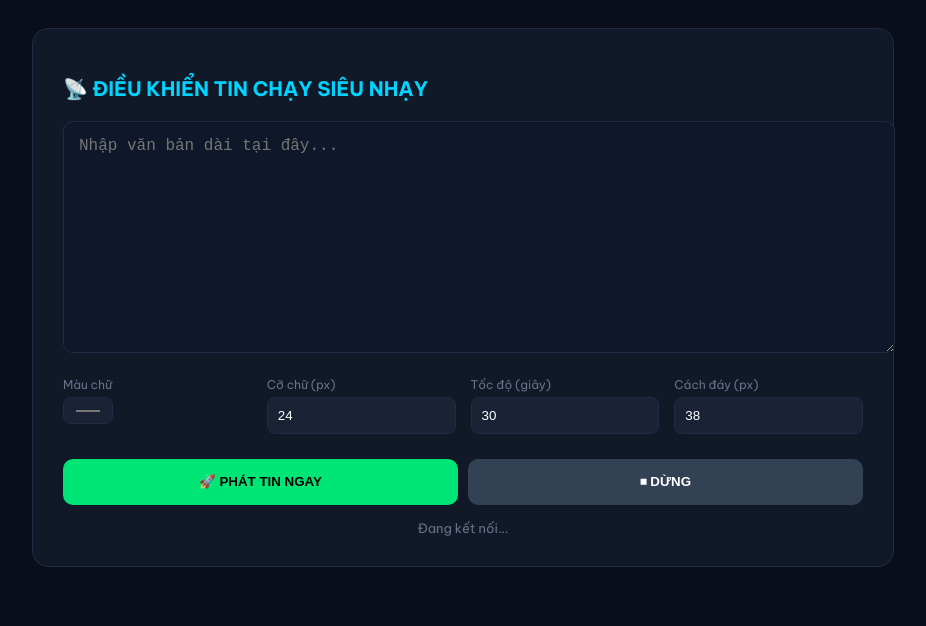
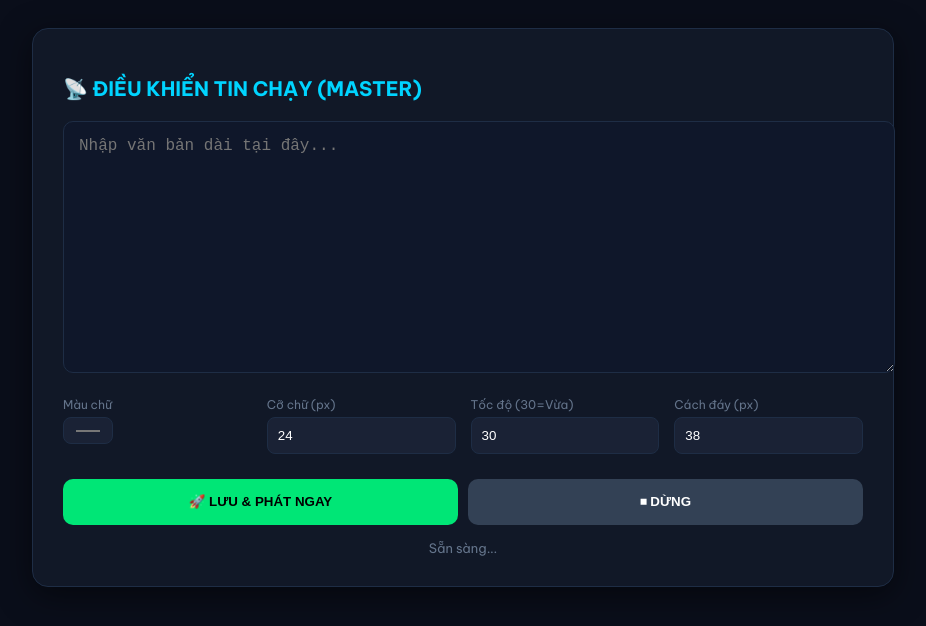
Before and after one commit to congtyideco/chaychu, a plain HTML site: page index.html in a window 1280 px wide. Shown: the whole page, without its empty margins (177-1103 px from the left). Drawn offline with Linux system fonts and the light colour scheme.

Commit message:
Update index.html

```diff
--- a/index.html
+++ b/index.html
@@ -2,14 +2,14 @@
 <html lang="vi">
 <head>
     <meta charset="UTF-8">
-<title>Quản Trị Tin Chạy IDECO - Cao Cấp</title>
+    <title>Quản Trị Tin Chạy IDECO - Master</title>
     <link href="https://fonts.googleapis.com/css2?family=Be+Vietnam+Pro:wght@400;700&display=swap" rel="stylesheet">
     <style>
         :root { --bg: #0a0e1a; --surface: #111827; --accent: #00d4ff; --text: #e2e8f0; --border: #1e2d45; }
         body { font-family: 'Be Vietnam Pro', sans-serif; background: var(--bg); color: var(--text); padding: 20px; }
-    .container { max-width: 800px; margin: 0 auto; background: var(--surface); padding: 30px; border-radius: 16px; border: 1px solid var(--border); }
+        .container { max-width: 800px; margin: 0 auto; background: var(--surface); padding: 30px; border-radius: 16px; border: 1px solid var(--border); box-shadow: 0 8px 32px rgba(0,0,0,0.5); }
         h2 { color: var(--accent); margin-bottom: 20px; font-size: 20px; display: flex; align-items: center; gap: 10px; }
-    textarea { width: 100%; height: 200px; background: #0f172a; border: 1px solid var(--border); color: #fff; padding: 15px; border-radius: 10px; font-size: 16px; outline: none; resize: vertical; margin-bottom: 20px; }
+        textarea { width: 100%; height: 220px; background: #0f172a; border: 1px solid var(--border); color: #fff; padding: 15px; border-radius: 10px; font-size: 16px; outline: none; resize: vertical; margin-bottom: 20px; }
         .settings { display: grid; grid-template-columns: repeat(auto-fit, minmax(140px, 1fr)); gap: 15px; margin-bottom: 25px; }
         .field { display: flex; flex-direction: column; gap: 5px; font-size: 12px; color: #64748b; }
         input, select { background: #1a2235; border: 1px solid var(--border); color: white; padding: 10px; border-radius: 8px; }
@@ -22,19 +22,19 @@
 </head>
 <body>
 <div class="container">
-    <h2>📡 ĐIỀU KHIỂN TIN CHẠY SIÊU NHẠY</h2>
+    <h2>📡 ĐIỀU KHIỂN TIN CHẠY (MASTER)</h2>
     <textarea id="msgInput" placeholder="Nhập văn bản dài tại đây..."></textarea>
     <div class="settings">
         <div class="field"><label>Màu chữ</label><input type="color" id="color" value="#ffffff"></div>
         <div class="field"><label>Cỡ chữ (px)</label><input type="number" id="size" value="24"></div>
-        <div class="field"><label>Tốc độ (giây)</label><input type="number" id="speed" value="30"></div>
+        <div class="field"><label>Tốc độ (30=Vừa)</label><input type="number" id="speed" value="30"></div>
         <div class="field"><label>Cách đáy (px)</label><input type="number" id="bottom" value="38"></div>
     </div>
     <div class="btn-group">
-        <button class="btn btn-run" onclick="send(true)">🚀 PHÁT TIN NGAY</button>
+        <button class="btn btn-run" onclick="send(true)">🚀 LƯU & PHÁT NGAY</button>
         <button class="btn btn-stop" onclick="send(false)">⏹ DỪNG</button>
     </div>
-    <div id="status" class="status">Đang kết nối...</div>
+    <div id="status" class="status">Sẵn sàng...</div>
 </div>
 
 <script type="module">
@@ -51,16 +51,18 @@
 
     window.send = (isActive) => {
         const text = document.getElementById('msgInput').value.trim();
+        if(isActive && !text) return alert("Vui lòng nhập văn bản!");
+
         set(ref(db, 'IDECO_TICKER_MASTER'), {
-            content: text.replace(/\n/g, " "),
+            content: text.replace(/\n/g, " "), // Ép thành 1 hàng
             color: document.getElementById('color').value,
             size: document.getElementById('size').value,
             speed: document.getElementById('speed').value,
             bottom: document.getElementById('bottom').value,
             active: isActive,
-            updateId: Date.now() // Ép script phải refresh animation
+            trigger: Date.now() // Buộc script khách phải cập nhật ngay
         }).then(() => {
-            document.getElementById('status').innerText = isActive ? "✅ ĐÃ GỬI LỆNH PHÁT" : "⏹ ĐÃ GỬI LỆNH DỪNG";
+            document.getElementById('status').innerText = isActive ? "✅ Đã phát!" : "⏹ Đã dừng.";
         });
     };
 </script>
```
Lines whose indentation alone changed are shown as unchanged.
